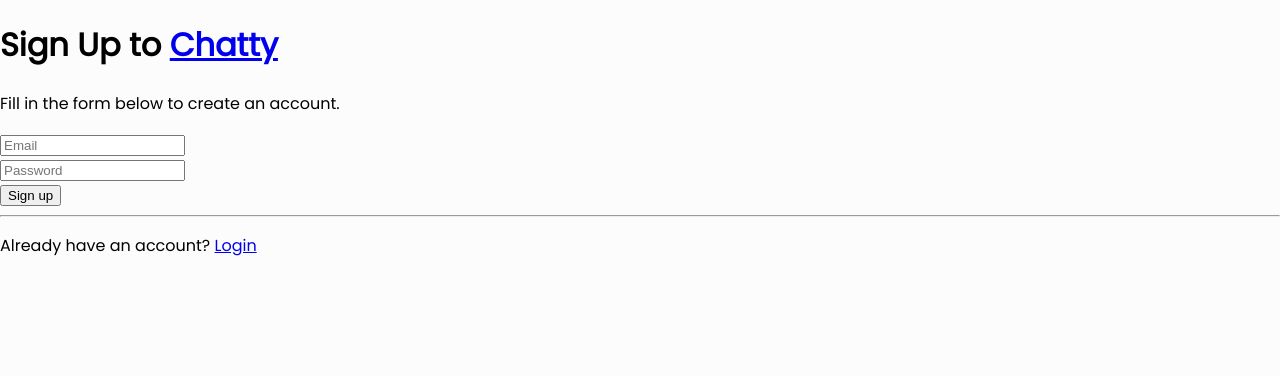
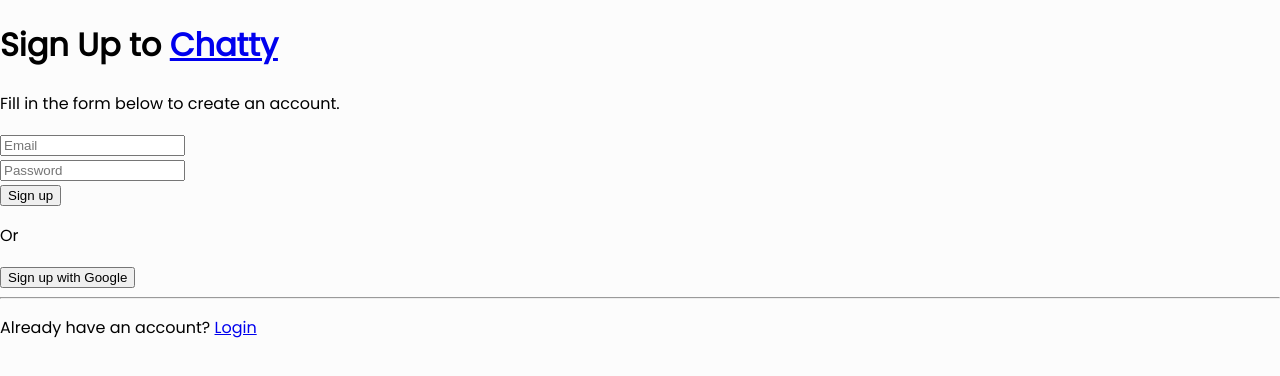
Before and after one commit to anhdo95/firebase-chatty, a React (Create React App) app: page /signup in a window 1280 px wide. Shown: the top 376 px of the page. Built offline with nearby package versions, Linux system fonts and the light colour scheme; no server answers.

Commit message:
Authenticating with a Google account

```diff
--- a/src/helpers/auth.js
+++ b/src/helpers/auth.js
@@ -7,3 +7,8 @@
 export function signin(email, password) {
   return auth().signInWithEmailAndPassword(email, password);
 }
+
+export function signInWithGoogle() {
+  const provider = new auth.GoogleAuthProvider();
+  return auth().signInWithPopup(provider);
+}
--- a/src/pages/Login.js
+++ b/src/pages/Login.js
@@ -1,6 +1,6 @@
 import React, { useState, useCallback } from "react";
 import { Link } from "react-router-dom";
-import { signin } from "helpers/auth";
+import { signin, signInWithGoogle } from "helpers/auth";
 
 function Login() {
   const [email, setEmail] = useState();
@@ -28,6 +28,14 @@
     }[target.name];
 
     setter(target.value);
+  }, []);
+
+  const googleSignIn = useCallback(async function () {
+    try {
+      await signInWithGoogle();
+    } catch (e) {
+      setError(e.message);
+    }
   }, []);
 
   return (
@@ -59,6 +67,10 @@
         <div>
           {error ? <p>{error}</p> : null}
           <button type="submit">Login</button>
+          <p>Or</p>
+          <button onClick={googleSignIn} type="button">
+            Sign in with Google
+          </button>
         </div>
         <hr />
         <p>
--- a/src/pages/Signup.js
+++ b/src/pages/Signup.js
@@ -1,6 +1,6 @@
 import React, { useState, useCallback } from "react";
 import { Link } from "react-router-dom";
-import { signup } from "helpers/auth";
+import { signup, signInWithGoogle } from "helpers/auth";
 
 function Signup() {
   const [email, setEmail] = useState();
@@ -30,6 +30,14 @@
     setter(target.value);
   }, []);
 
+  const googleSignIn = useCallback(async function () {
+    try {
+      await signInWithGoogle();
+    } catch (e) {
+      setError(e.message);
+    }
+  }, []);
+
   return (
     <div>
       <form onSubmit={handleSubmit}>
@@ -44,7 +52,7 @@
             type="email"
             onChange={handleChange}
             value={email}
-          ></input>
+          />
         </div>
         <div>
           <input
@@ -53,11 +61,15 @@
             onChange={handleChange}
             value={password}
             type="password"
-          ></input>
+          />
         </div>
         <div>
           {error ? <p>{error}</p> : null}
           <button type="submit">Sign up</button>
+          <p>Or</p>
+          <button onClick={googleSignIn} type="button">
+            Sign up with Google
+          </button>
         </div>
         <hr></hr>
         <p>
```
